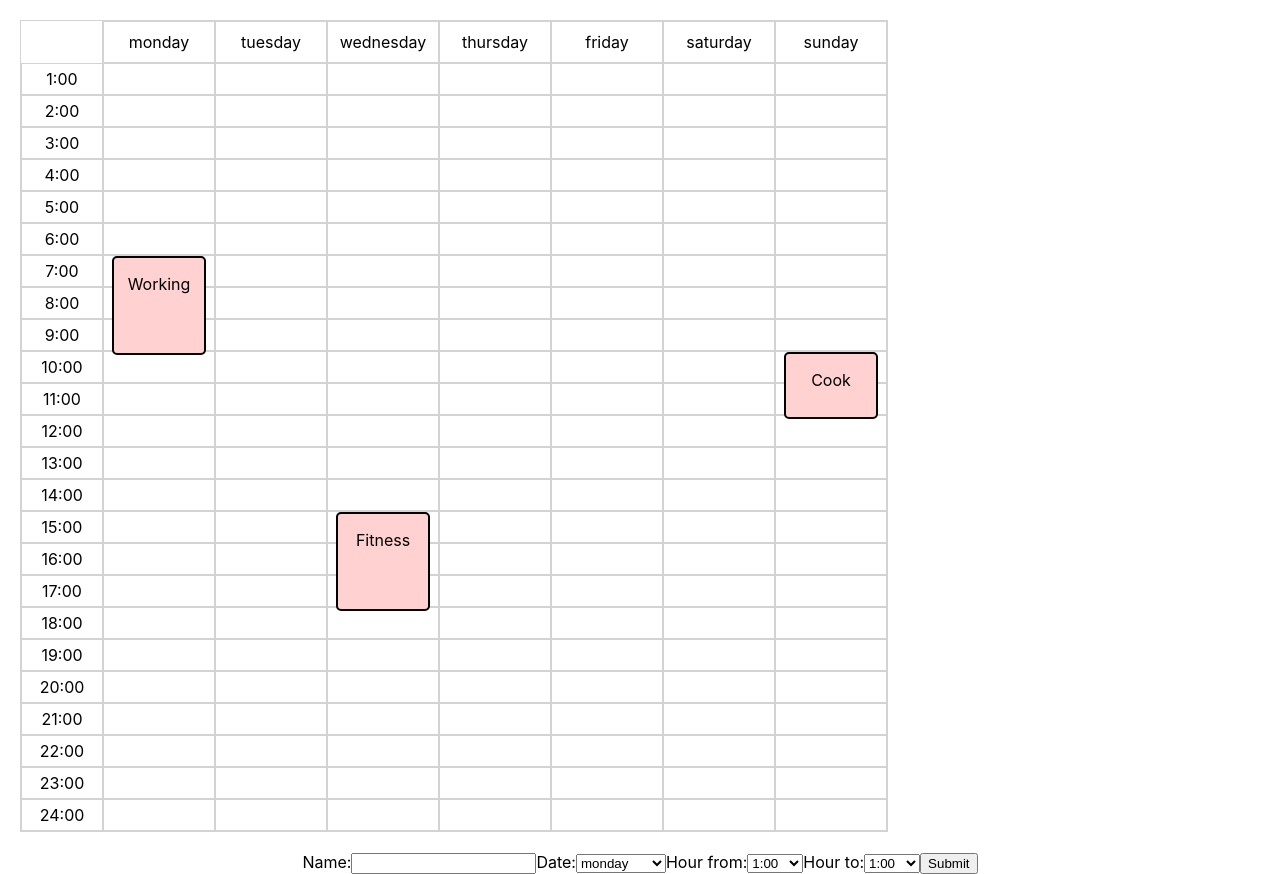
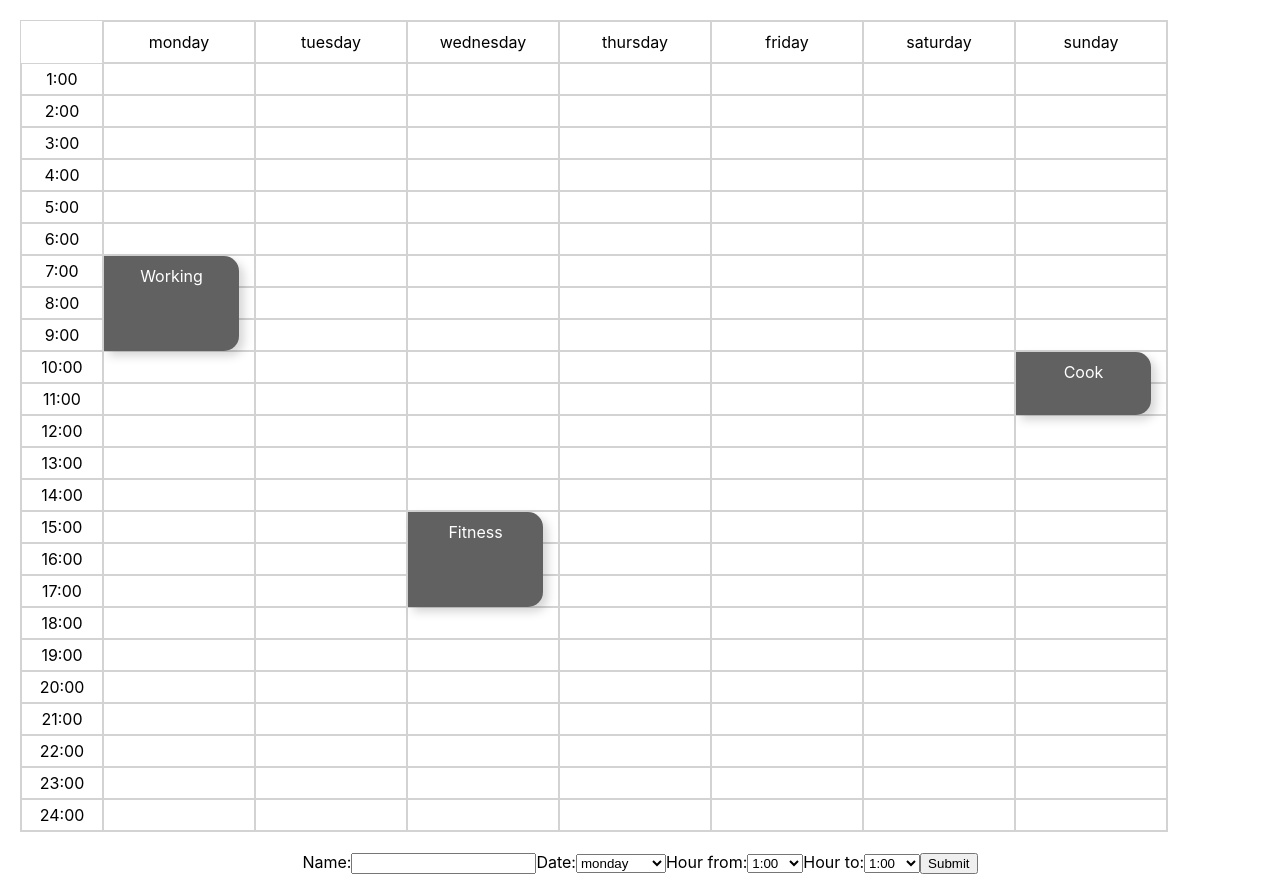
Before and after one commit to bulnez/more, a React (Create React App) app: page / in a window 1280 px wide. Built offline with nearby package versions, Linux system fonts and the light colour scheme.

Commit message:
MORE-004 [add] edit functionality to buttons; styling

```diff
--- a/package.json
+++ b/package.json
@@ -1,6 +1,6 @@
 {
   "name": "more",
-  "version": "0.3.0",
+  "version": "0.4.0",
   "private": true,
   "dependencies": {
     "@testing-library/jest-dom": "^5.16.4",
@@ -8,7 +8,9 @@
     "@testing-library/user-event": "^13.5.0",
     "react": "^18.1.0",
     "react-dom": "^18.1.0",
+    "react-icons": "^4.4.0",
     "react-scripts": "5.0.1",
+    "uuidv4": "^6.2.13",
     "web-vitals": "^2.1.4"
   },
   "scripts": {
--- a/src/common/common.js
+++ b/src/common/common.js
@@ -1,3 +1,5 @@
+import { v4 as uuid } from "uuid";
+
 export const weekdays = [
   "monday",
   "tuesday",
@@ -39,7 +41,8 @@ export const days = new Array(7).fill("");
 
 export const initBlocks = [
   {
-    id: 1,
+    id: uuid(),
+    color: "#616161",
     day: 1,
     from: 7,
     to: 10,
@@ -47,7 +50,8 @@ export const initBlocks = [
     isTemporary: false,
   },
   {
-    id: 2,
+    id: uuid(),
+    color: "#616161",
     day: 3,
     from: 15,
     to: 18,
@@ -55,7 +59,8 @@ export const initBlocks = [
     isTemporary: false,
   },
   {
-    id: 3,
+    id: uuid(),
+    color: "#616161",
     day: 7,
     from: 10,
     to: 12,
@@ -65,7 +70,8 @@ export const initBlocks = [
 ];
 
 export const initTempBlock = {
-  id: 6,
+  id: 0,
+  color: "#616161",
   day: 0,
   from: 0,
   to: 0,
--- a/src/components/AddBlock/AddBlock.jsx
+++ b/src/components/AddBlock/AddBlock.jsx
@@ -18,17 +18,14 @@ const AddBlock = ({ clickHandler }) => {
   };
 
   const handleDayChange = (e) => {
-    console.log(e.target.value);
     setNewBlock({ ...newBlock, day: parseInt(e.target.value) });
   };
 
   const handleHourFromChange = (e) => {
-    console.log(e.target.value);
     setNewBlock({ ...newBlock, from: parseInt(e.target.value) });
   };
 
   const handleHourToChange = (e) => {
-    console.log(e.target.value);
     setNewBlock({ ...newBlock, to: parseInt(e.target.value) });
   };
 
--- a/src/components/Block/Block.jsx
+++ b/src/components/Block/Block.jsx
@@ -1,23 +1,104 @@
-import React from "react";
+import React, { useState, useEffect } from "react";
 import styles from "./Block.module.css";
+import ColorPicker from "./ColorPicker";
+import EditIcons from "./EditIcons";
 
-const Block = ({ name, duration, clickHandler, isTemporary }) => {
+const Block = ({
+  name,
+  id,
+  color,
+  duration,
+  isTemporary,
+  deleteHandler,
+  editBlockDetails,
+}) => {
+  const [iconsActive, setIconsActive] = useState(false);
+  const [editName, setEditName] = useState(false);
+  const [newName, setNewName] = useState(name);
+  const [colorPicker, setColorPicker] = useState(false);
+
+  const changeColor = (value) => {
+    editBlockDetails(id, "color", value);
+    setColorPicker(false);
+    setIconsActive(false);
+  };
+
+  const changeName = (e) => {
+    setNewName(e.target.value);
+  };
+
+  const startEditingName = () => {
+    setEditName(true);
+  };
+
+  const editNameSuccess = () => {
+    newName !== name && editBlockDetails(id, "name", newName);
+    setEditName(false);
+  };
+
+  const editNameClose = () => {
+    setNewName(name);
+    setEditName(false);
+  };
+
+  const handleKeyDown = (e) => {
+    if (e.key === "Enter") {
+      editNameSuccess();
+    } else if (e.key === "Escape") {
+      editNameClose();
+    }
+  };
+
   return isTemporary ? (
     <div
       className={styles.tempBlock}
       style={{ height: `${duration * 31.5}px` }}
-      onClick={clickHandler}
     >
-      <p className={styles.unselectable}>{name}</p>
+      <p className={styles.heading}>{name}</p>
     </div>
   ) : (
-    <div
-      className={styles.block}
-      style={{ height: `${duration * 31.5}px` }}
-      onClick={clickHandler}
-    >
-      <p className={styles.unselectable}>{name}</p>
-    </div>
+    <>
+      <div
+        className={styles.block}
+        style={{
+          height: `${duration * 31.5}px`,
+          backgroundColor: color,
+        }}
+        onMouseEnter={() => setIconsActive(true)}
+        onMouseLeave={() => !colorPicker && setIconsActive(false)}
+      >
+        {editName ? (
+          <textarea
+            maxlength="30"
+            autoFocus="autofocus"
+            value={newName}
+            className={styles.nameInput}
+            onChange={changeName}
+            onKeyDown={handleKeyDown}
+            onFocus={(e) => (e.target.selectionStart = e.target.value.length)}
+          />
+        ) : (
+          <p className={styles.heading}>{name}</p>
+        )}
+        <EditIcons
+          iconsActive={iconsActive}
+          deleteHandler={deleteHandler}
+          isEditingActive={editName}
+          startEdit={startEditingName}
+          editNameSuccess={editNameSuccess}
+          editNameClose={editNameClose}
+          showColorPicker={setColorPicker}
+          colorPicker={colorPicker}
+        />
+        {iconsActive && (
+          <ColorPicker
+            show={colorPicker}
+            color={color}
+            changeColor={changeColor}
+          />
+        )}
+      </div>
+    </>
   );
 };
 
--- a/src/components/Block/Block.module.css
+++ b/src/components/Block/Block.module.css
@@ -1,17 +1,24 @@
 .block {
-  position: absolute;
-  width: 90px;
-  border: 2px solid black;
-  border-radius: 5px;
-  background-color: rgb(255, 209, 209);
+  position: relative;
+  width: 135px;
+  border-radius: 0px 15px 15px 0px;
+  background-color: #61616162;
+  display: flex;
+  flex-direction: column;
+  justify-content: space-between;
+  align-items: center;
+  pointer-events: auto;
+  color: white;
+  filter: drop-shadow(5px 5px 5px rgba(0, 0, 0, 0.162));
+  margin-right: 15px;
+}
+
+.block:hover {
+  z-index: 2;
 }
 
 .tempBlock {
-  position: absolute;
-  width: 90px;
-  border: 2px solid black;
-  border-radius: 5px;
-  background: transparent;
+  composes: block;
   pointer-events: none;
 }
 
@@ -19,6 +26,100 @@
   cursor: move;
 }
 
-.unselectable {
+.heading {
+  margin: 0;
+  padding: 10px;
+  -webkit-touch-callout: none; /* iOS Safari */
+  -webkit-user-select: none; /* Safari */
+  -khtml-user-select: none; /* Konqueror HTML */
+  -moz-user-select: none; /* Old versions of Firefox */
+  -ms-user-select: none; /* Internet Explorer/Edge */
   user-select: none;
+  word-break: break-all;
 }
+
+.iconsRow {
+  display: none;
+}
+
+.iconsRowActive {
+  display: flex;
+  gap: 8px;
+  padding-bottom: 10px;
+}
+
+.icon:hover {
+  cursor: pointer;
+  transform: scale(1.1);
+  transition: ease-in 0.1s;
+}
+
+.nameInput {
+  background: transparent;
+  border: none;
+  width: 100%;
+  padding-top: 10px;
+  font-size: 15px;
+  text-align: center;
+  word-break: break-all;
+  resize: none;
+}
+
+.nameInput:focus {
+  outline: none;
+}
+
+.colorContainer {
+  position: absolute;
+  width: 125px;
+  height: 30px;
+  background-color: white;
+  border: 1px solid rgba(128, 128, 128, 0.404);
+  display: flex;
+  justify-content: center;
+  align-items: center;
+  gap: 1em;
+  border-radius: 5px;
+  filter: drop-shadow(5px 5px 5px rgba(0, 0, 0, 0.242));
+  bottom: -40px;
+}
+
+.colors {
+  position: relative;
+  height: 15px;
+  width: 15px;
+  border-radius: 50%;
+  display: flex;
+  justify-content: center;
+  align-items: center;
+}
+
+.colors:hover {
+  transform: scale(1.1);
+  cursor: pointer;
+  transition: ease-in 0.2s;
+}
+
+.red {
+  background-color: red;
+}
+
+.green {
+  background-color: green;
+}
+
+.yellow {
+  background-color: yellow;
+}
+
+.blue {
+  background-color: blue;
+}
+
+.check {
+  position: absolute;
+  width: 14px;
+  height: 14px;
+  top: 0;
+  left: 0;
+}
--- /dev/null
+++ b/src/components/Block/ColorPicker.jsx
@@ -0,0 +1,48 @@
+import React, { useState, useEffect } from "react";
+import { GoCheck } from "react-icons/go";
+import styles from "./Block.module.css";
+
+const ColorPicker = ({ show, color, changeColor }) => {
+  const [newColor, setNewColor] = useState(color);
+
+  const setColor = (color) => {
+    switch (color) {
+      case "tomato":
+        return "#D40001";
+      case "green":
+        return "#0A8143";
+      case "yellow":
+        return "#F6BE27";
+      case "blue":
+        return "#3F51B5";
+      default:
+        return "#616161";
+    }
+  };
+
+  useEffect(() => {
+    newColor !== color && changeColor(setColor(newColor));
+  }, [newColor]);
+
+  return (
+    show && (
+      <div className={styles.colorContainer}>
+        <span className={`${styles.colors} ${styles.red}`}>
+          <option value="tomato" onClick={(e) => setNewColor(e.target.value)} />
+        </span>
+        <span className={`${styles.colors} ${styles.blue}`} value="blue">
+          <option value="blue" onClick={(e) => setNewColor(e.target.value)} />
+          {/* <GoCheck className={styles.check} /> */}
+        </span>
+        <span className={`${styles.colors} ${styles.green}`} value="green">
+          <option value="green" onClick={(e) => setNewColor(e.target.value)} />
+        </span>
+        <span className={`${styles.colors} ${styles.yellow}`} value="yellow">
+          <option value="yellow" onClick={(e) => setNewColor(e.target.value)} />
+        </span>
+      </div>
+    )
+  );
+};
+
+export default ColorPicker;
--- /dev/null
+++ b/src/components/Block/EditIcons.jsx
@@ -0,0 +1,38 @@
+import React from "react";
+import styles from "./Block.module.css";
+import { FiEdit, FiCheck } from "react-icons/fi";
+import { BiColorFill } from "react-icons/bi";
+import { MdDelete } from "react-icons/md";
+import { GrFormClose } from "react-icons/gr";
+
+const EditIcons = ({
+  iconsActive,
+  deleteHandler,
+  isEditingActive,
+  startEdit,
+  editNameSuccess,
+  editNameClose,
+  showColorPicker,
+  colorPicker,
+}) => {
+  return isEditingActive ? (
+    <div className={styles.iconsRowActive}>
+      <FiCheck className={styles.icon} onClick={editNameSuccess} />
+      <GrFormClose className={styles.icon} onClick={editNameClose} />
+    </div>
+  ) : (
+    <>
+      <div className={iconsActive ? styles.iconsRowActive : styles.iconsRow}>
+        <FiEdit className={styles.icon} onClick={startEdit} />
+        <BiColorFill
+          id="color"
+          className={styles.icon}
+          onClick={() => showColorPicker(!colorPicker)}
+        />
+        <MdDelete className={styles.icon} onClick={deleteHandler} />
+      </div>
+    </>
+  );
+};
+
+export default EditIcons;
--- a/src/components/Calendar/Calendar.jsx
+++ b/src/components/Calendar/Calendar.jsx
@@ -9,6 +9,7 @@ import {
 import AddBlock from "../AddBlock/AddBlock";
 import Block from "../Block/Block";
 import styles from "./Calendar.module.css";
+import { v4 as uuid } from "uuid";
 
 const Calendar = () => {
   const [blocks, setBlocks] = useState(initBlocks);
@@ -19,26 +20,46 @@ const Calendar = () => {
   };
 
   const handleTemporaryBlockDown = (day, hr) => {
-    setTempBlock({ ...tempBlock, isTemporary: true, day, from: hr });
+    const isPlaceOccupied = blocks.some(
+      (block) => block.day === day && block.from === hr
+    );
+    !isPlaceOccupied &&
+      setTempBlock({ ...tempBlock, isTemporary: true, day, from: hr });
   };
 
   const handleTemporaryBlockMove = (hr) => {
-    if (tempBlock.isTemporary) {
+    if (tempBlock.isTemporary && tempBlock.from !== 0) {
       setTempBlock({ ...tempBlock, to: hr + 1 });
-      console.log("asdasd");
     }
   };
 
-  const handleTemporaryBlockUp = (endHour) => {
-    setTempBlock({
-      ...tempBlock,
-      isTemporary: false,
-      name: "Not temporary",
+  const handleTemporaryBlockUp = () => {
+    tempBlock.from &&
+      setTempBlock({
+        ...tempBlock,
+        id: uuid(),
+        isTemporary: false,
+        name: "Not temporary",
+      });
+  };
+
+  const deleteBlock = (id) => {
+    const newBlocks = blocks.filter((block) => block.id !== id);
+    setBlocks(newBlocks);
+  };
+
+  const editBlockDetails = (id, detail, value) => {
+    const newState = blocks.map((block) => {
+      if (block.id === id) {
+        return { ...block, [detail]: value };
+      }
+      return block;
     });
+    setBlocks(newState);
   };
 
   useEffect(() => {
-    if (!tempBlock.isTemporary) {
+    if (tempBlock !== initTempBlock && !tempBlock.isTemporary) {
       setBlocks([...blocks, tempBlock]);
       setTempBlock(initTempBlock);
     }
@@ -73,7 +94,7 @@ const Calendar = () => {
                       handleTemporaryBlockDown(dayIndex + 1, hoursIndex + 1)
                     }
                     onMouseMove={() => handleTemporaryBlockMove(hoursIndex + 1)}
-                    onMouseUp={() => handleTemporaryBlockUp(hoursIndex + 1)}
+                    onMouseUp={handleTemporaryBlockUp}
                   >
                     {/* BLOCKS */}
                     {blocks.map(
@@ -81,12 +102,17 @@ const Calendar = () => {
                         block.day === dayIndex + 1 &&
                         block.from === hoursIndex + 1 && (
                           <Block
+                            id={block.id}
                             isTemporary={block.isTemporary}
                             name={block.name}
+                            color={block.color}
                             duration={block.to - block.from}
+                            deleteHandler={() => deleteBlock(block.id)}
+                            editBlockDetails={editBlockDetails}
                           />
                         )
                     )}
+                    {/* TEMPORARY BLOCK */}
                     {tempBlock.day === dayIndex + 1 &&
                       tempBlock.from === hoursIndex + 1 && (
                         <Block
--- a/src/components/Calendar/Calendar.module.css
+++ b/src/components/Calendar/Calendar.module.css
@@ -1,4 +1,5 @@
 .container {
+  position: relative;
   display: flex;
   flex-direction: column;
   margin: 20px;
@@ -12,26 +13,29 @@
 }
 
 .weekdays {
+  position: relative;
   display: flex;
   justify-content: center;
   align-items: center;
-  width: 110px;
+  width: 150px;
   height: 40px;
   border: 1px solid rgb(211, 211, 211);
 }
 
 .weekdays:first-child {
-  width: 110px;
+  width: 150px;
   margin-left: 81px;
   border-left: 2px solid rgb(211, 211, 211);
 }
 
 .hours {
+  position: relative;
   display: flex;
   flex-direction: column;
 }
 
 .hour {
+  position: relative;
   border: 1px solid rgb(211, 211, 211);
   display: flex;
   justify-content: center;
@@ -41,15 +45,18 @@
 }
 
 .innerContainer {
+  position: relative;
   display: flex;
   flex-direction: row;
 }
 
 .grid {
+  position: relative;
   display: flex;
 }
 
 .dailyHours {
+  position: relative;
   display: flex;
   flex-direction: column;
 }
@@ -57,7 +64,7 @@
 .dailyHour {
   display: flex;
   justify-content: center;
-  width: 110px;
+  width: 150px;
   height: 30px;
   border: 1px solid rgb(211, 211, 211);
 }
--- /dev/null
+++ b/src/components/EditBlock/EditBlock.module.css
@@ -0,0 +1,30 @@
+.block {
+  position: absolute;
+  width: 90px;
+  border: 2px solid black;
+  border-radius: 5px;
+  background-color: rgb(255, 209, 209);
+  pointer-events: auto;
+  z-index: 1;
+}
+
+.tempBlock {
+  position: absolute;
+  width: 90px;
+  border: 2px solid black;
+  border-radius: 5px;
+  background: transparent;
+  pointer-events: none;
+}
+
+.tempBlock:hover {
+  cursor: move;
+}
+
+.unselectable {
+  user-select: none;
+}
+
+.unselectable::before {
+  content: "#";
+}
```
Also changed, not shown: src/components/EditBlock/EditBlock.jsx (added, +24 -0 lines), CHANGELOG.txt, 1 other file (tests, documents, lock files or other folders).
